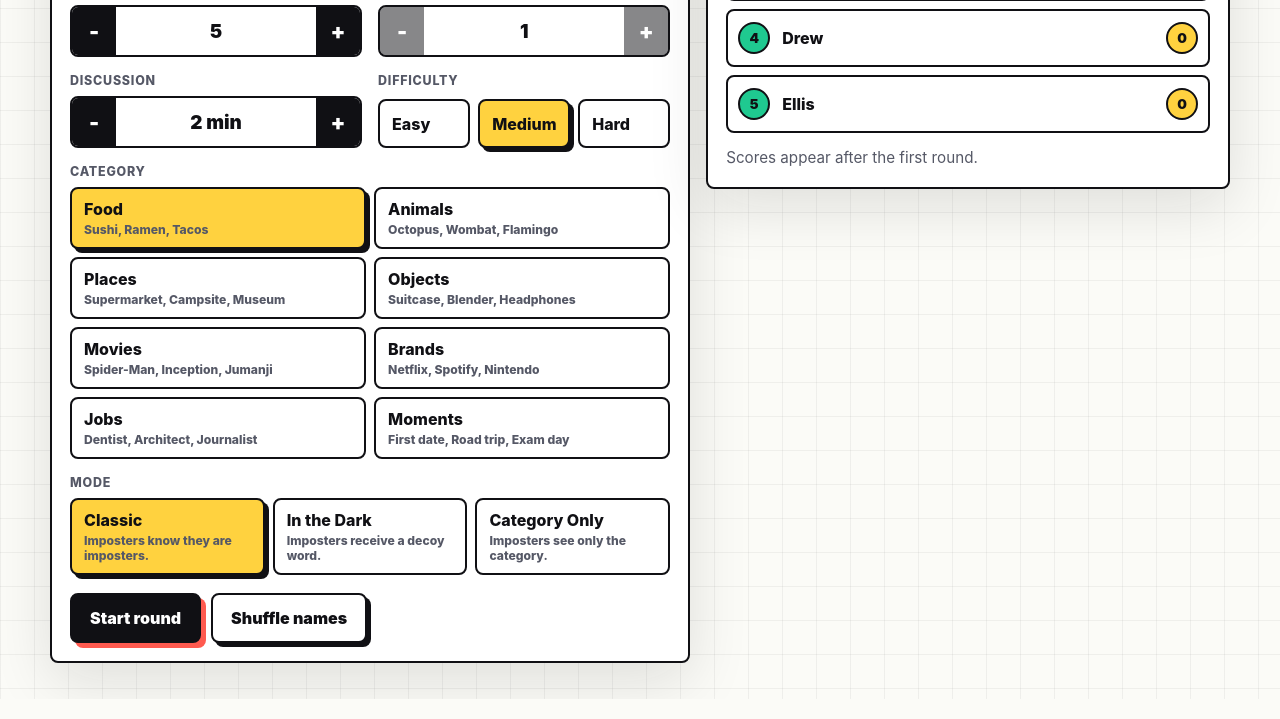
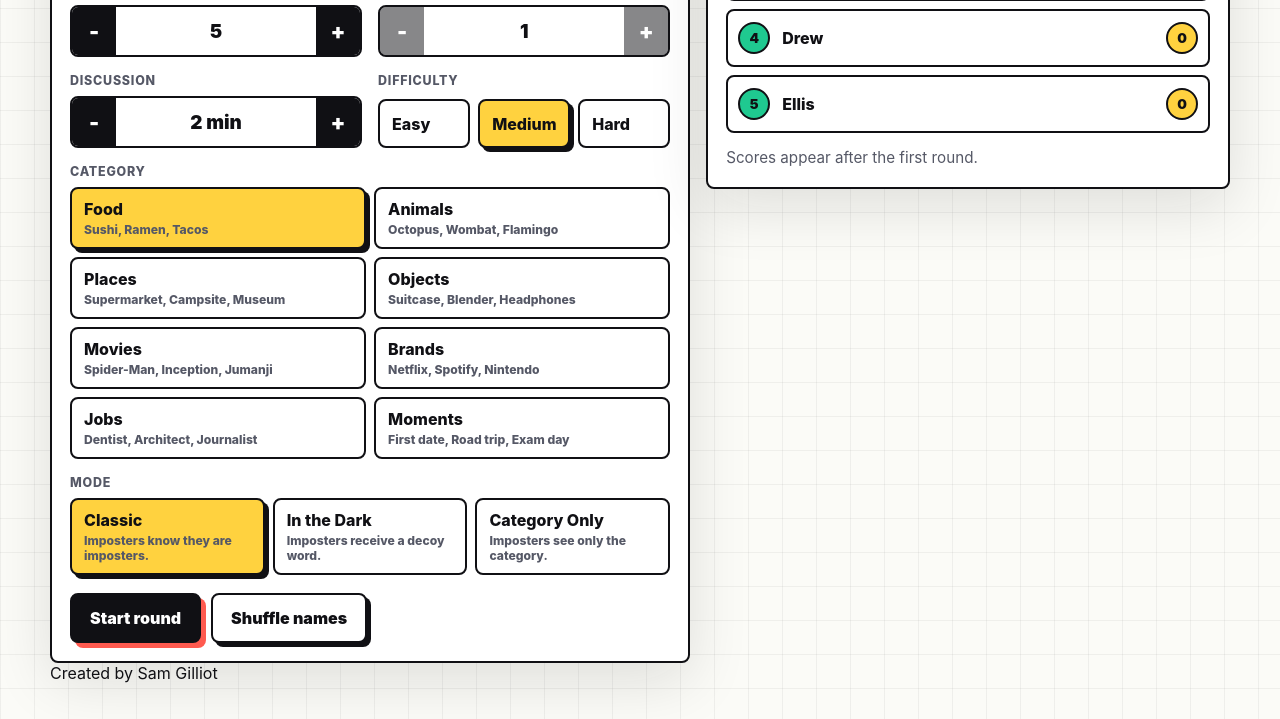
Before and after one commit to crixppp/imposter, a plain HTML site: page index.html in a window 1280 px wide. Shown: the part 399-1118 px from the top of the page. Drawn offline with Linux system fonts and the light colour scheme.

Commit message:
Add creator credit footer

```diff
--- a/index.html
+++ b/index.html
@@ -17,6 +17,8 @@
       </header>
 
       <main id="app" class="app" aria-live="polite"></main>
+
+      <footer class="site-credit">Created by Sam Gilliot</footer>
     </div>
 
     <script src="script.js"></script>
```
